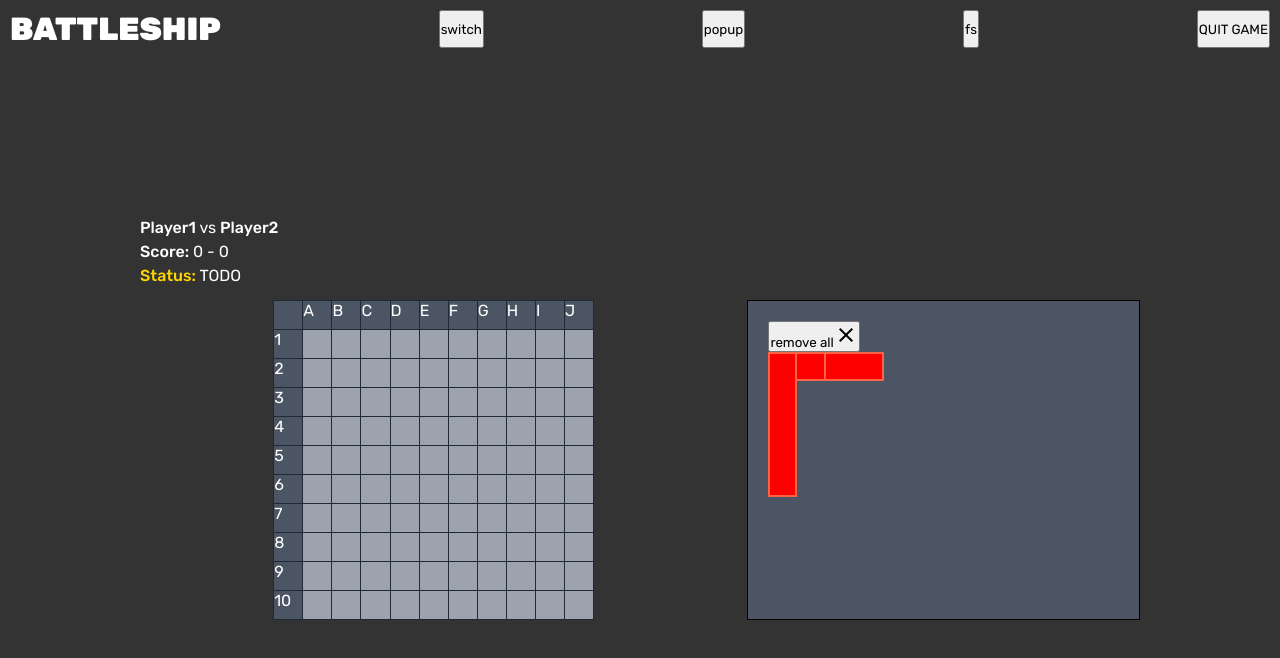
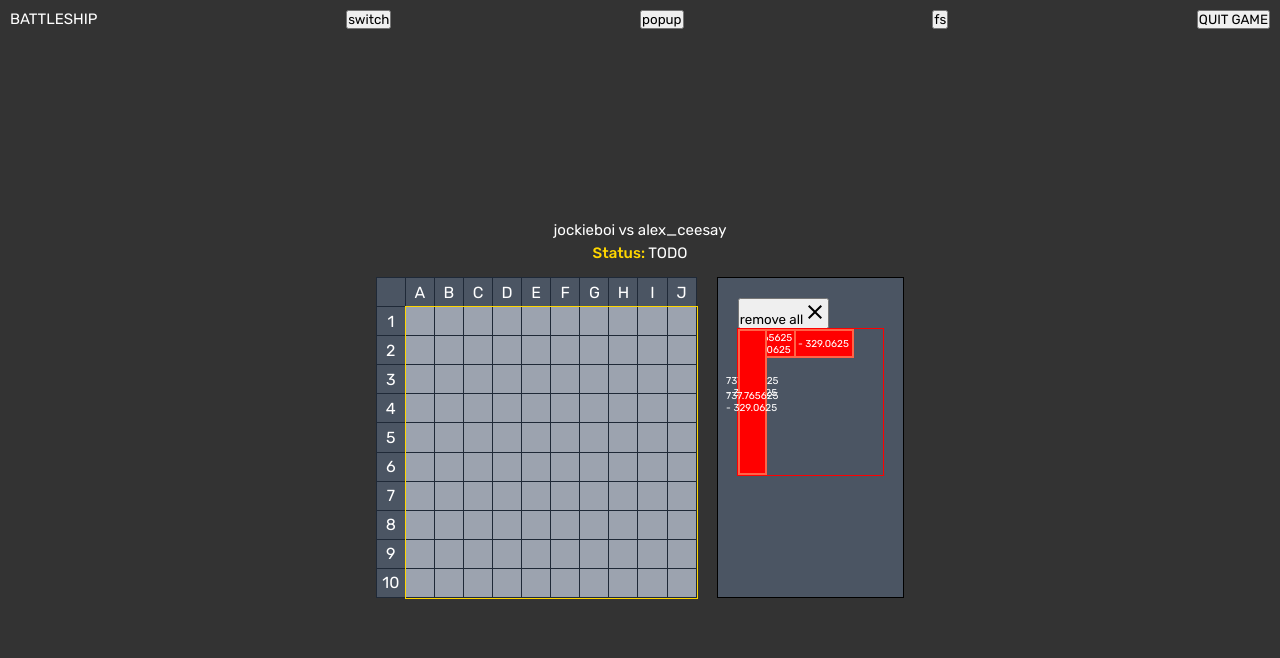
Before and after one commit to slarsson/tddd27-battleship, a React (Vite) app in the folder app/: page /test in a window 1280 px wide. Shown: the top 658 px of the page. Built offline with nearby package versions, Linux system fonts and the light colour scheme.

Commit message:
updates..

```diff
--- a/app/src/components/Board/Board.tsx
+++ b/app/src/components/Board/Board.tsx
@@ -1,4 +1,4 @@
-import React, { useEffect, useRef } from 'react';
+import React, { useEffect, useState } from 'react';
 import { useRecoilState } from 'recoil';
 import Grid from './Grid';
 
@@ -24,35 +24,47 @@ const MAX_TILE_WIDTH = 60;
 const alpha = 'ABCDEFGHIJKLMNOPQRST';
 
 const Board = ({ type, test }: Props) => {
-  const [tileSize, setTileSize] = useRecoilState<number>(tileSizeState);
 
-  const div = useRef<HTMLDivElement | null>(null);
-  const observer = useRef(
-    new ResizeObserver(() => {
-      if (div.current && test == undefined) {
 
-        console.log(window.innerHeight);
+  const [tileSize, setTileSize] = useState<number>((window.innerHeight * 0.4) / (SIZE + 1));
 
-        setTileSize((window.innerHeight * 0.4) / 11);
-        //setTileSize(Math.min(div.current.clientWidth / (SIZE + 1), MAX_TILE_WIDTH));
-      }
-    })
-  );
+  // useEffect(() => {
+  //   r_setTileSize(tileSize);
+  // }, [tileSize]);
+
+  const [r_tileSize, r_setTileSize] = useRecoilState<number>(tileSizeState);
+
+  const resize = () => {
+
+    //console.log('reisze shiet')
+
+    if (test != undefined) {
+      console.log('set to test', test);
+      setTileSize(test);
+      return;
+    }
+
+    const s = (window.innerHeight * 0.4) / (SIZE + 1);
+    console.log(s);
+    r_setTileSize(s);
+    setTileSize(s);
+  };
 
   useEffect(() => {
-    if (div.current) {
-      observer.current.observe(div.current)
-    }
-  }, []);
+    console.log('test update..', test);
+    resize();
+  }, [test]);
+
+  // useEffect(() => {
+  //   resize();
+  //   window.addEventListener('resize', () => resize()); // TODO: how to remove this?
+  //   return () => window.removeEventListener('resize', () => resize());
+  // }, []);
 
   let tileStyle = {width: `${tileSize}px`, height: `${tileSize}px`};
 
-  if (test) {
-    tileStyle = {width: `${test}px`, height: `${test}px`};
-  }
-
   return (
-    <div className="board" ref={div} style={{maxWidth: `${MAX_TILE_WIDTH * SIZE}px`, width: `${tileSize * 11 + 1}px`}}>
+    <div className="board" style={{maxWidth: `${MAX_TILE_WIDTH * SIZE}px`, width: `${tileSize * 11 + 1}px`}}>
       {/* <div className="board" ref={div} style={{maxWidth: `${MAX_TILE_WIDTH * SIZE}px`}}> */}
       <div className="board-header board-header-top">
         <div style={tileStyle} className="tile"></div>
@@ -65,7 +77,7 @@ const Board = ({ type, test }: Props) => {
         <div className="grid">
           {type == GridType.Click ? <Grid tileSize={tileSize} size={SIZE}></Grid> : null}
           {type == GridType.Drag ? <DragGrid tileSize={tileSize} size={SIZE}></DragGrid> : null }
-          {type == GridType.View ? <ViewGrid tileSize={test ? test : 0} size={SIZE}></ViewGrid> : null }
+          {type == GridType.View ? <ViewGrid tileSize={tileSize} size={SIZE}></ViewGrid> : null }
         </div>
       </div>
     </div>
--- a/app/src/components/Board/DragGrid.tsx
+++ b/app/src/components/Board/DragGrid.tsx
@@ -1,5 +1,8 @@
 import React, { useState, useEffect, useRef } from 'react';
 import useGrid, { Box } from './../../hooks/useGrid';
+
+import { useRecoilState } from 'recoil';
+import { tileSizeState } from './state';
 
 interface Props {
   size: number;
@@ -7,12 +10,16 @@ interface Props {
 }
 
 const DragGrid = ({ size, tileSize }: Props) => {
+  const [r_tileSize, r_setTileSize] = useRecoilState<number>(tileSizeState);
+
+
   const [box, setBox] = useState<Box>({x: 0, y: 0, width: 0, height: 0});
   const div = useRef<HTMLDivElement | null>(null);
   const resize = () => {
+    console.log('left:', div.current?.offsetTop);
     if (div.current) {
       setBox({
-        x: div.current.offsetLeft,
+        x: div.current.getBoundingClientRect().left,
         y: div.current.offsetTop,
         width: div.current.clientWidth,
         height: div.current.clientHeight
@@ -20,18 +27,32 @@ const DragGrid = ({ size, tileSize }: Props) => {
     }
   };
 
+  //useEffect(() => resize(), [tileSize]);
 
-  useEffect(() => resize(), [tileSize]);
+  // useEffect(() => {
+  //   window.addEventListener('resize', resize);
+  //   return () => window.removeEventListener('resize', resize);
+  // }, []);
+
 
   useEffect(() => {
-    window.addEventListener('resize', resize);
-    return () => window.removeEventListener('resize', resize);
-  }, []);
+    console.log('wtf??');
+    r_setTileSize(tileSize);
+    resize();
+  }, [tileSize]);
+
+  useEffect(() => {
+    setTimeout(() => {
+      resize();
+    }, 100);
+  }, []);;
+
+  //resize();
 
   const grid = useGrid(size, box);
 
   return (
-    <div ref={div}>
+    <div ref={div} style={{outline: '1px solid gold'}}>
       {grid.map((v, i) => {
         return (
           <div
--- a/app/src/components/Board/board.scss
+++ b/app/src/components/Board/board.scss
@@ -40,7 +40,7 @@
 		box-sizing: border-box;
 		border-right: var(--grid-border-size) solid var(--grid-border-color);
 		border-bottom: var(--grid-border-size) solid var(--grid-border-color);
-		//display: flex;
+		display: flex;
 		align-items: center;
 		justify-content: center;
 
@@ -112,5 +112,5 @@
 	justify-content: center;
 	font-size: 10px;
 
-	color: transparent;
+	//color: transparent;
 }
--- a/app/src/components/TestGame/Game.tsx
+++ b/app/src/components/TestGame/Game.tsx
@@ -51,11 +51,13 @@ const Game = () => {
       <div className="game-inner-container">
         <div className="game-wrapper">
           <div className="game-info">
-            <p><span>Player1</span> vs <span>Player2</span></p>
+
+            jockieboi vs alex_ceesay
+            {/* <p><span>Player1</span> <div>0 - 0</div> <span>Player2</span></p> */}
           </div>
-          <div className="game-info">
+          {/* <div className="game-info">
             <p><span>Score:</span> 0 - 0</p>
-          </div>
+          </div> */}
           <div className="game-info">
             <p><span className="gold">Status:</span> TODO</p>
           </div>
@@ -75,11 +77,16 @@ const PlaceBoats = () => {
   const boatHouse = useRef<HTMLDivElement | null>(null);
 
   const boatStuff = () => {
+
+
+
     if (!boatHouse.current) return;
 
     let b: Boat[] = [];
-    let startX = boatHouse.current.offsetLeft;
+    let startX = boatHouse.current.getBoundingClientRect().left;
     let startY = boatHouse.current.getBoundingClientRect().top; // ADD SCROLL?
+
+    console.log('ggwp', startX);
 
     for (let i = 0; i < 5; i++) {
       let w = Math.ceil(Math.random() * 4) + 1;
@@ -142,7 +149,9 @@ const PlaceBoats = () => {
           <div
             ref={boatHouse}
             style={{
-              minHeight: `${tileSize * 5}px`
+              outline: '1px solid red',
+              width: `${tileSize * 5}px`,
+              height: `${tileSize * 5}px`
             }}
           ></div>
         </div>
@@ -152,13 +161,29 @@ const PlaceBoats = () => {
 };
 
 const ShootBoats = () => {
+  const div = useRef<HTMLDivElement | null>(null);
+
+  const [tileSize, setTileSize] = useState<number>(20);
+
+  const resize = () => {
+    if (div.current) {
+      setTileSize((div.current.clientWidth - 100) / 22);
+    }
+  };
+
+  useEffect(() => {
+    window.addEventListener('resize', resize); // TODO: how to remove this?
+    return () => window.removeEventListener('resize', resize);
+  }, []);
+
+
   return (
-    <div className="game-shoot-container">
+    <div className="game-shoot-container" ref={div}>
       <div>
-        <Board type={GridType.Click}></Board>
+        <Board type={GridType.Click} test={tileSize}></Board>
       </div>
       <div>
-        <Board type={GridType.View} test={10}></Board>
+        <Board type={GridType.View} test={tileSize}></Board>
       </div>
     </div>
   );
--- a/app/src/components/TestGame/game.scss
+++ b/app/src/components/TestGame/game.scss
@@ -11,6 +11,11 @@
     .game-header {
         display: flex;
         justify-content: space-between;
+
+        h1 {
+            font-size: 15px;
+            font-weight: 400;
+        }
     }
 
     .game-inner-container {
@@ -30,13 +35,20 @@
         margin-top: 15px;
         display: flex;
 
+        width: 100%;
+        height: 100%;
+
+        //width: 300px;
+        //justify-content: flex-start;
+        justify-content: center;
+
         @media screen and (max-width: $breakpoint) {
             flex-direction: column;
         }
     }
 
     .board-container {
-        width: 60%;
+        //width: 60%;
         margin-right: 20px;
         //background-color: yellow;
 
@@ -49,8 +61,10 @@
     }
 
     .boats-container {
-        width: 40%;
+        //width: 40%;
         padding: 20px;
+
+        //width: 300px;
         background-color: #4B5563;
         border: 1px solid black;
 
@@ -61,9 +75,23 @@
     }
 
     .game-info {
-        font-size: 16px;
+        font-size: 15px;
         justify-content:space-between;
         margin-bottom: 5px;
+
+        text-align: center;
+        display: flex;
+        justify-content: center;
+        align-items: center;
+
+        .score {
+            background-color: #fff;
+            color: black;
+            width: 25%;
+            max-width: 50px;
+            padding: 5px;
+            margin: 5px;
+        }
 
         span {
             font-weight: 500;
@@ -88,12 +116,22 @@
     .game-shoot-container {
         min-width: 0;
         display: flex;
-        height: 100%;
+        justify-content: center;
 
-        & > div {
-            min-width: 0;
-            &:first-of-type { width: 60%; }
-            &:last-of-type { width: 40%; }
+        background-color: yellow;
+
+        @media screen and (max-width: $breakpoint) {
+            flex-direction: column;
         }
+
+        & > div:first-of-type {
+            margin-right: 20px;
+        }
+
+        // & > div {
+        //     min-width: 0;
+        //     &:first-of-type { width: 60%; }
+        //     &:last-of-type { width: 40%; }
+        // }
     }
 }
--- a/app/src/hooks/useGrid.tsx
+++ b/app/src/hooks/useGrid.tsx
@@ -17,6 +17,11 @@ interface State {
   area: Box;
   grid: any; // TODO
   boats: Boat[];
+}
+
+interface MoveEvent {
+  pageX: number;
+  pageY: number;
 }
 
 const clone = (items: any) => {
@@ -43,11 +48,15 @@ const useGrid = (size: number, area: Box): number[] => {
       grid: grid,
       boats: clone(boats)
     };
+
+    //console.log(area.x);
   }, [size, area, grid, boats]);
 
-  const mousemove = (evt: any) => {
+  const move = (evt: MoveEvent) => {
     let index = state.current.selected;
     if (index == -1) return;
+
+    console.log(state.current.area.y);
 
     // mutable object
     let boat = state.current.boats[index]
@@ -115,7 +124,7 @@ const useGrid = (size: number, area: Box): number[] => {
     setBoats(clone(state.current.boats));
   };
 
-  const mousedown = (evt: any) => {
+  const down = (evt: MoveEvent) => {
     let size = state.current.tileSize;
 
     // find selected boat
@@ -142,7 +151,7 @@ const useGrid = (size: number, area: Box): number[] => {
     setBoats(clone(state.current.boats));
   };
 
-  const mouseup = () => {
+  const up = () => {
     let index = state.current.selected;
     if (!state.current.boats[index]) {
       state.current.selected = -1;
@@ -159,54 +168,51 @@ const useGrid = (size: number, area: Box): number[] => {
     setBoats(clone(state.current.boats));
   };
 
+  const touchmove = (evt: TouchEvent) => {
+    move({
+      pageX: evt.touches[0].clientX,
+      pageY: evt.touches[0].clientY
+    });
+  };
+
+  const touchstart = (evt: TouchEvent) => {
+    down({
+      pageX: evt.touches[0].clientX,
+      pageY: evt.touches[0].clientY
+    });
+  };
+
+  const mousemove = (evt: MouseEvent) => {
+    move({
+      pageX: evt.pageX,
+      pageY: evt.pageY
+    });
+  };
+
+  const mousedown = (evt: MouseEvent) => {
+    down({
+      pageX: evt.pageX,
+      pageY: evt.pageY
+    });
+  };
+
   useEffect(() => {
     window.addEventListener('mousemove', mousemove);
     window.addEventListener('mousedown', mousedown);
-    window.addEventListener('mouseup', mouseup);
-
-    window.addEventListener('touchmove', (evt) => {
-
-
-      //document.body.style.overflow = 'hidden';
-      //console.log(document.body);
-
-      let test = {
-        pageX: evt.touches[0].clientX,
-        pageY: evt.touches[0].clientY
-      };
-
-      //console.log(test);
-
-      mousemove(test);
-
-      //console.log(evt.touches[0].screenX);
-    });
-
-    window.addEventListener('touchend', () => {
-      document.body.style.overflow = 'scroll';
-
-      mouseup();
-      console.log('end');
-    });
-
-    window.addEventListener('touchstart', (evt) => {
-      //document.body.style.overflow = 'hidden';
-
-      console.log('start?');
-
-      let test = {
-        pageX: evt.touches[0].clientX,
-        pageY: evt.touches[0].clientY
-      };
-      mousedown(test);
-
-      //console.log(evt.touches[0].screenX);
-    });
+    window.addEventListener('mouseup', up);
+    window.addEventListener('touchmove', touchmove);
+    window.addEventListener('touchstart', touchstart);
+    window.addEventListener('touchend', up);
+    window.addEventListener('touchcancel', up);
 
     return () => {
       window.removeEventListener('mousemove', mousemove);
       window.removeEventListener('mousedown', mousedown);
-      window.removeEventListener('mouseup', mouseup);
+      window.removeEventListener('mouseup', up);
+      window.removeEventListener('touchmove', touchmove);
+      window.removeEventListener('touchstart', touchstart);
+      window.removeEventListener('touchend', up);
+      window.removeEventListener('touchcancel', up);
     }
   }, []);
 
```
